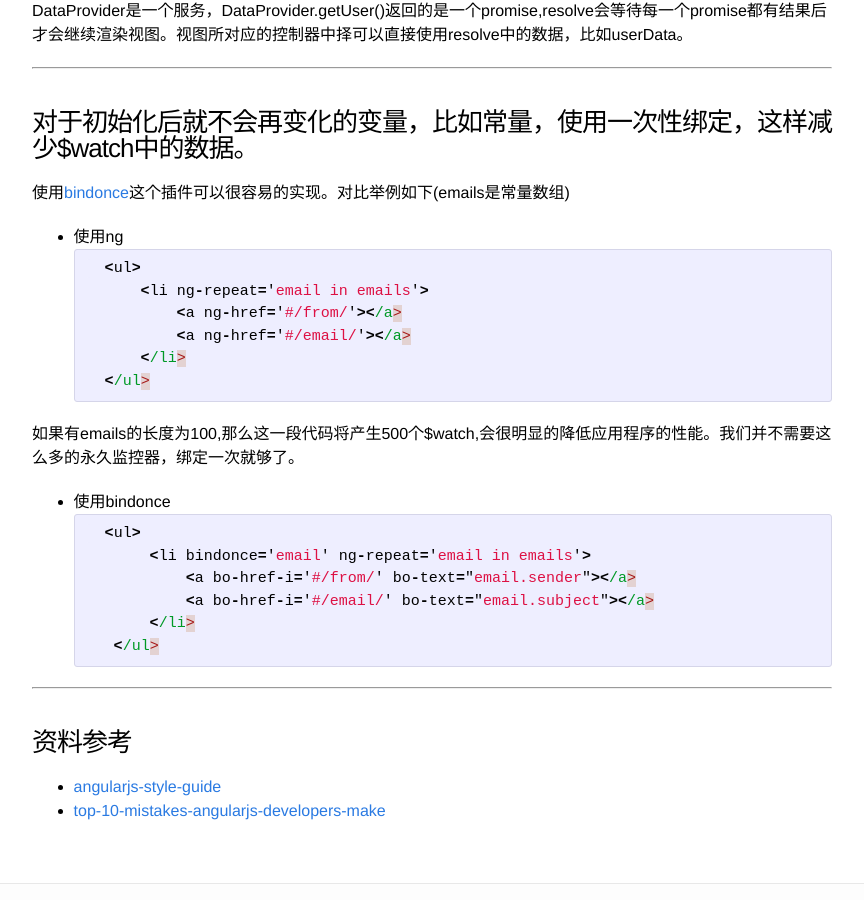
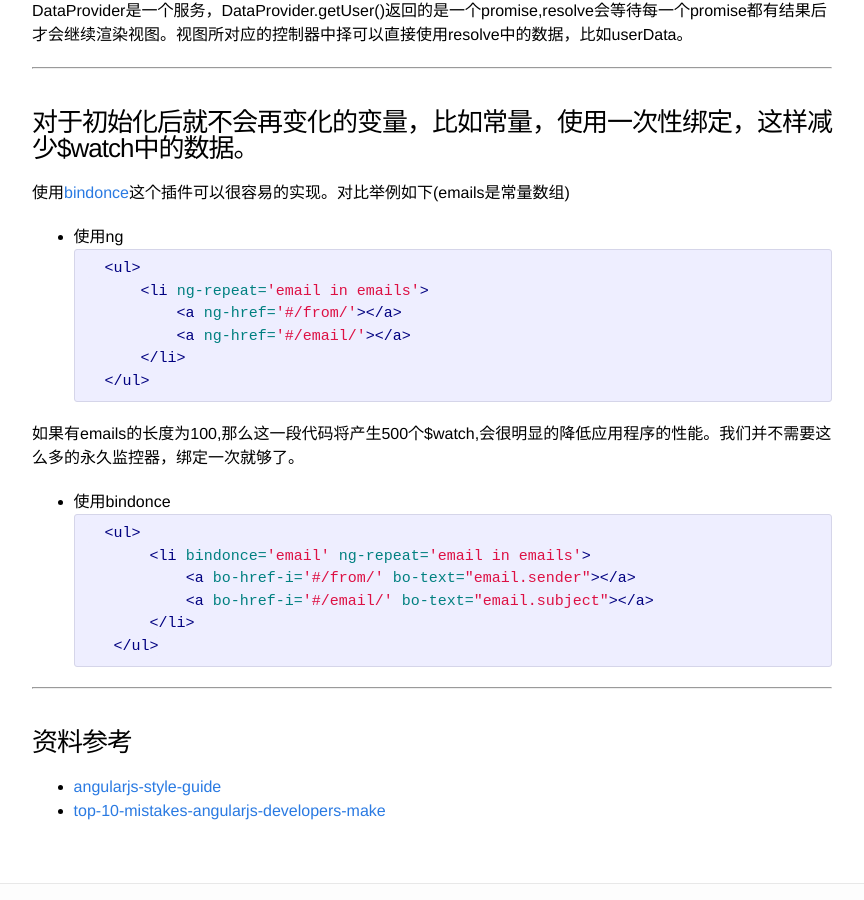
Before and after one commit to guanghetv/guanghetv.github.io, a Jekyll site: the page built from _posts/2014-10-25-Angular-coding-Optimization.markdown, in a window 1280 px wide and 900 px high, scrolled down 3206 px. Shown: the whole window, without its empty margins (208-1072 px from the left). Built offline with Jekyll 4.4.1, drawn with Linux system fonts in a browser that asks for light colours; Markdown is read by kramdown in place of the engine named in the settings; comment, search, counter and statistics services are not loaded; some of the changed text lies outside the part shown.

Commit message:
modify code style highlight .

````diff
--- a/_posts/2014-10-25-Angular-coding-Optimization.markdown
+++ b/_posts/2014-10-25-Angular-coding-Optimization.markdown
@@ -151,7 +151,7 @@ DataProvider是一个服务，DataProvider.getUser()返回的是一个promise,re
 
 - 使用ng
 
-    ```javascript
+    ```html
     <ul>
         <li ng-repeat='email in emails'>
             <a ng-href='#/from/{{email.sender}}'>{{email.sender}}</a>
@@ -164,7 +164,7 @@ DataProvider是一个服务，DataProvider.getUser()返回的是一个promise,re
 
 - 使用bindonce
 
-    ```javascript
+    ```html
     <ul>
          <li bindonce='email' ng-repeat='email in emails'>
              <a bo-href-i='#/from/{{email.sender}}' bo-text="email.sender"></a>
````
Also changed, not shown: other parts of _posts/2014-10-25-Angular-coding-Optimization.markdown (+1 -1 lines).
